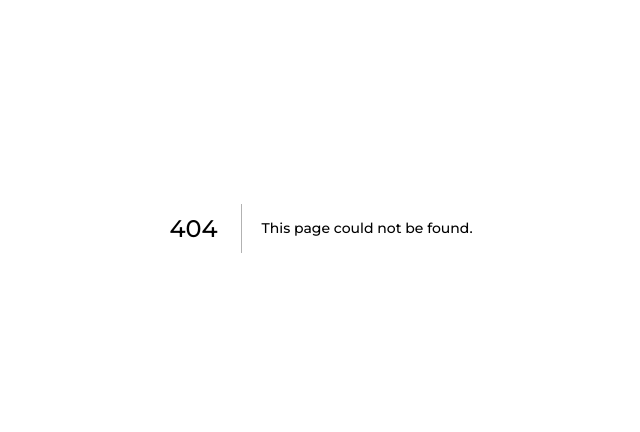
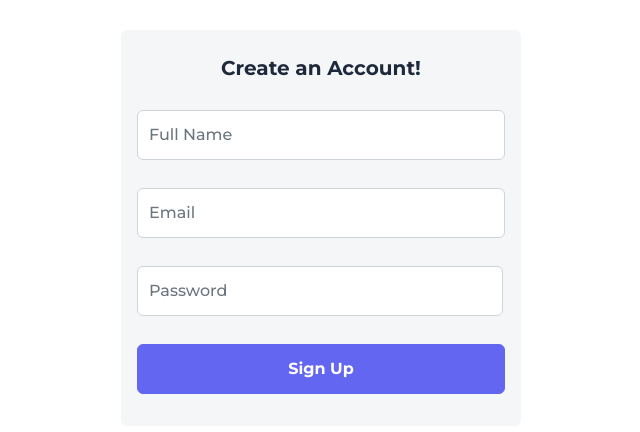
Before and after one commit to Anhtruong5/store, a Next.js app: page /signup in a window 1280 px wide. Before the commit this address had no page. Shown: the part 172-604 px from the top of the page, without its empty margins (319-959 px from the left). Built offline with nearby package versions, Linux system fonts and the light colour scheme.

Commit message:
added signup page

```diff
--- /dev/null
+++ b/pages/signup.tsx
@@ -0,0 +1,77 @@
+import { InputText } from "primereact/inputtext";
+import { Password } from "primereact/password";
+import { Button } from "primereact/button";
+import { useState } from "react";
+
+export default function Signup() {
+  const [name, setName] = useState("");
+  const [email, setEmail] = useState("");
+  const [password, setPassword] = useState("");
+  const [isLoading, setIsLoading] = useState(false);
+
+  async function signup() {
+    if (!name || !email || !password) return;
+    setIsLoading(true);
+
+    const response = await fetch("/api/auth/signup", {
+      method: "POST",
+      headers: {
+        "Content-Type": "application/json",
+      },
+      body: JSON.stringify({ fullName: name, email, password }),
+    });
+
+    const data = await response.json();
+    setIsLoading(false);
+    console.log(data);
+  }
+
+  return (
+    <div className="h-screen flex justify-center align items-center">
+      <form
+        onSubmit={signup}
+        className="bg-gray-100 rounded-md p-4 w-[400px] bg-opacity-80"
+      >
+        <div className="text-xl font-bold text-center my-2 text-slate-800">
+          Create an Account!
+        </div>
+        <span className="p-float-label my-7">
+          <InputText
+            id="name"
+            value={name}
+            className="w-full"
+            required
+            onChange={(e) => setName(e.target.value)}
+          />
+          <label htmlFor="name">Full Name</label>
+        </span>
+        <span className="p-float-label my-7">
+          <InputText
+            id="email"
+            value={email}
+            className="w-full"
+            type={"email"}
+            required
+            onChange={(e) => setEmail(e.target.value)}
+          />
+          <label htmlFor="email">Email</label>
+        </span>
+        <span className="p-float-label my-7">
+          <Password
+            id="pass"
+            value={password}
+            required
+            onChange={(e) => setPassword(e.target.value)}
+          />
+          <label htmlFor="pass">Password</label>
+        </span>
+        <Button
+          onClick={signup}
+          className="w-full mb-4"
+          label="Sign Up"
+          loading={isLoading}
+        />
+      </form>
+    </div>
+  );
+}
--- /dev/null
+++ b/styles/mics.css
@@ -0,0 +1,3 @@
+#pass input {
+  width: 366px;
+}
```
Also changed, not shown: pages/_app.tsx (+4 -3 lines).
